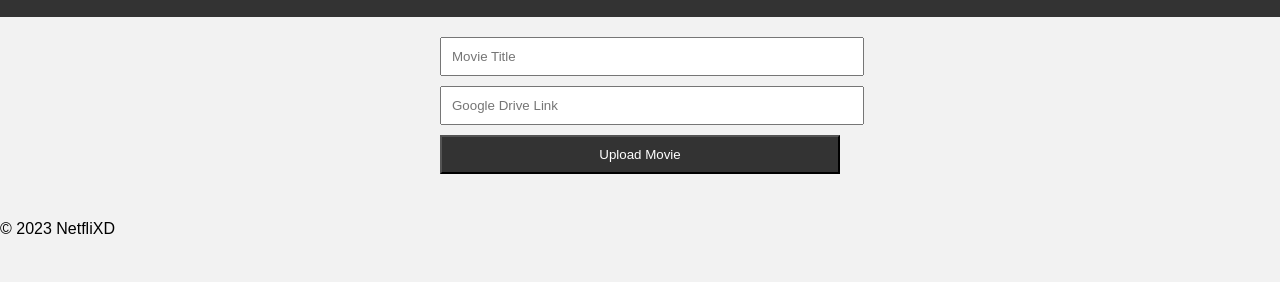
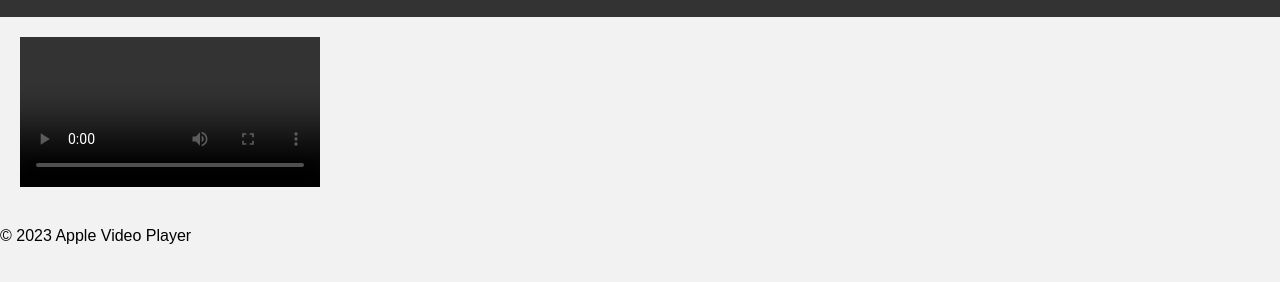
Before and after one commit to RebirthX-ray/NetfliXD-1.5, a plain HTML site: page index.html in a window 1280 px wide. Shown: the part 60-342 px from the top of the page. Drawn offline with Linux system fonts and the light colour scheme.

Commit message:
Update index.html

```diff
--- a/index.html
+++ b/index.html
@@ -11,15 +11,15 @@
   </header>
 
   <main>
-    <form action="https://script.google.com/macros/s/ENTER_SCRIPT_ID/exec" method="post">
-      <input type="text" name="movieTitle" placeholder="Movie Title" required>
-      <input type="text" name="googleDriveLink" placeholder="Google Drive Link" required>
-      <input type="submit" value="Upload Movie">
-    </form>
+    <div id="videoPlayer">
+      <video id="player" controls></video>
+    </div>
   </main>
 
   <footer>
-    <p>&copy; 2023 NetfliXD</p>
+    <p>&copy; 2023 Apple Video Player</p>
   </footer>
+
+  <script src="script.js"></script>
 </body>
 </html>
```
